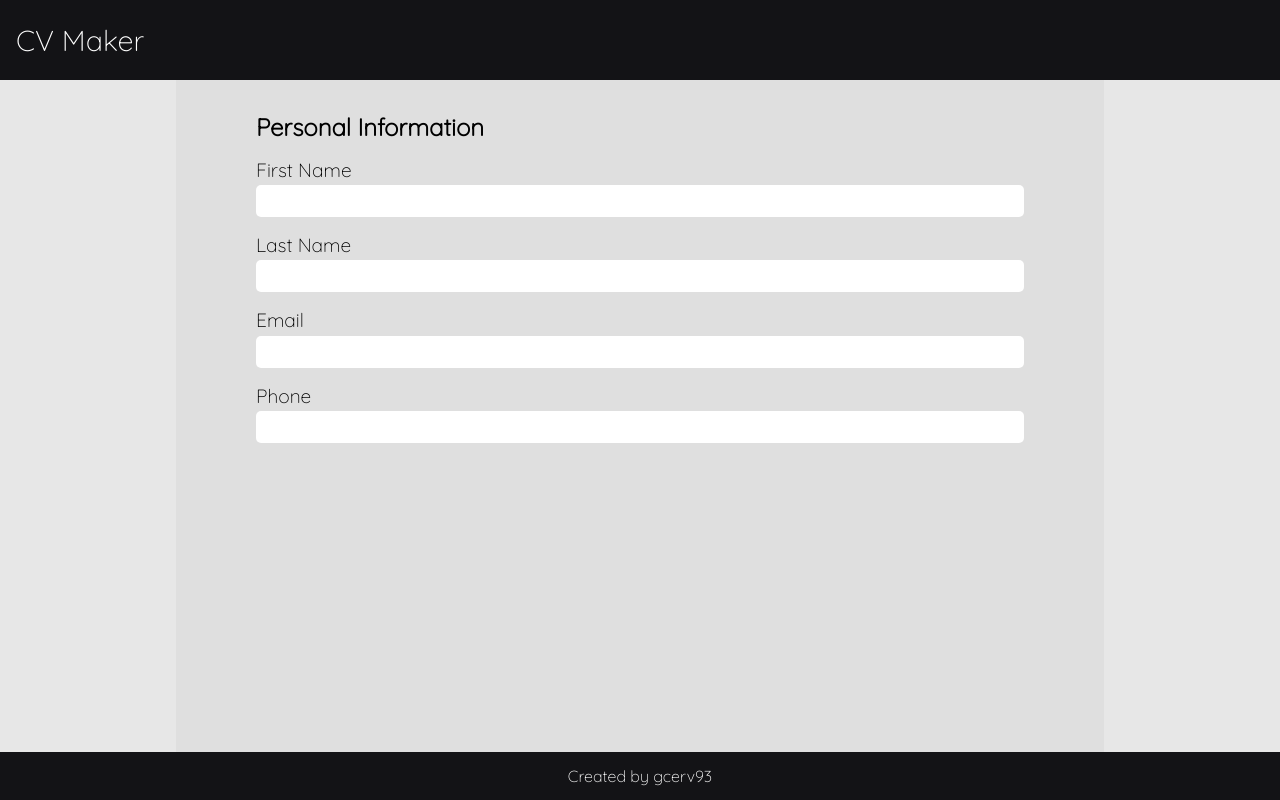
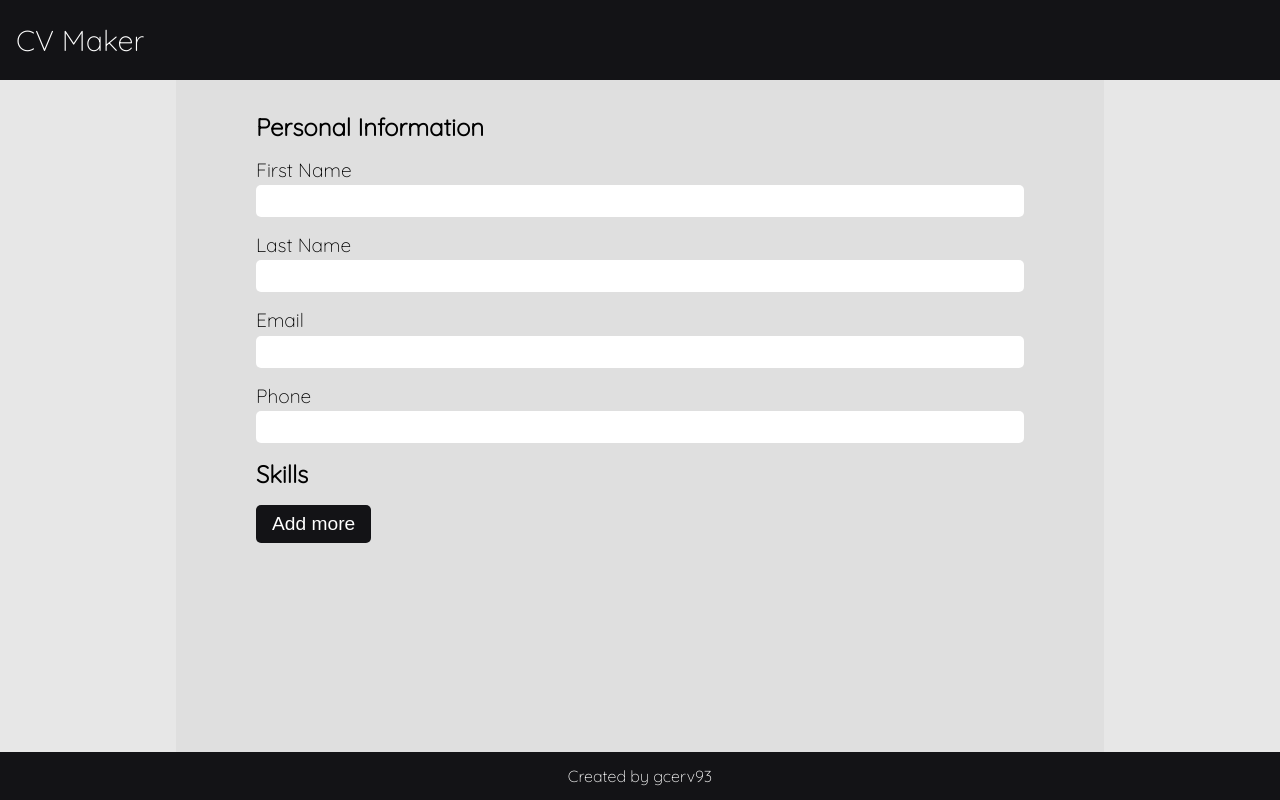
Before and after one commit to gcerv93/cv-project, a React (Create React App) app: page / in a window 1280 px wide. Built offline with nearby package versions, Linux system fonts and the light colour scheme.

Commit message:
Add static skills section

```diff
--- a/src/components/Info.js
+++ b/src/components/Info.js
@@ -1,5 +1,6 @@
 import React from "react";
 import InfoForm from "./InfoForm";
+import Skills from "./Skills";
 
 class Info extends React.Component {
   render() {
@@ -7,6 +8,7 @@ class Info extends React.Component {
       <div className="info">
         <h2>Personal Information</h2>
         <InfoForm />
+        <Skills />
       </div>
     );
   }
--- /dev/null
+++ b/src/components/Skills.js
@@ -0,0 +1,14 @@
+import React from "react";
+
+class Skills extends React.Component {
+  render() {
+    return (
+      <div className="skills">
+        <h2>Skills</h2>
+        <button type="button">Add more</button>
+      </div>
+    );
+  }
+}
+
+export default Skills;
--- a/src/styles/main.css
+++ b/src/styles/main.css
@@ -87,3 +87,15 @@ footer > p >  a {
 footer > p > a:hover {
   text-decoration: underline;
 }
+
+button {
+  box-sizing: border-box;
+  margin-top: 1rem;
+  padding: 0.5rem 1rem;
+  border: none;
+  border-radius: 5px;
+  background-color: #131316;
+  color: white;
+  font-size: 1.2rem;
+  cursor: pointer;
+}
```
